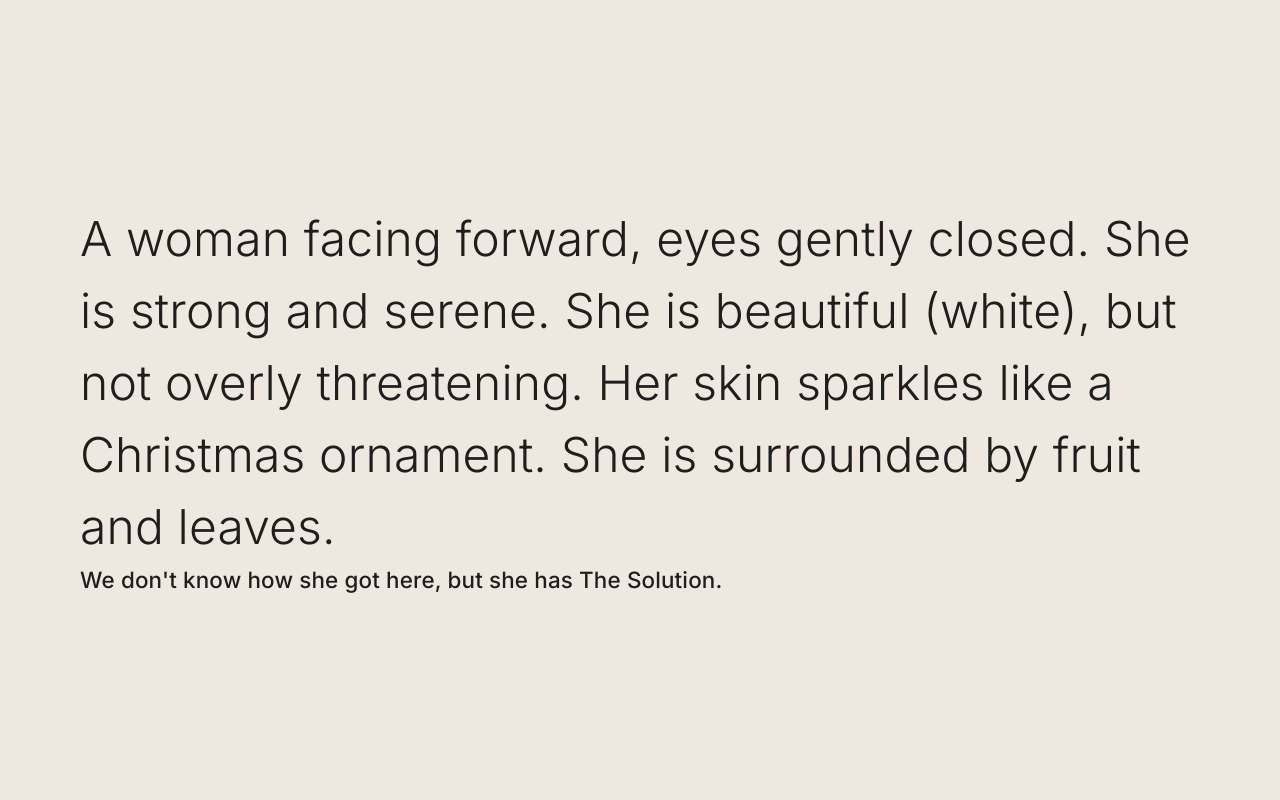
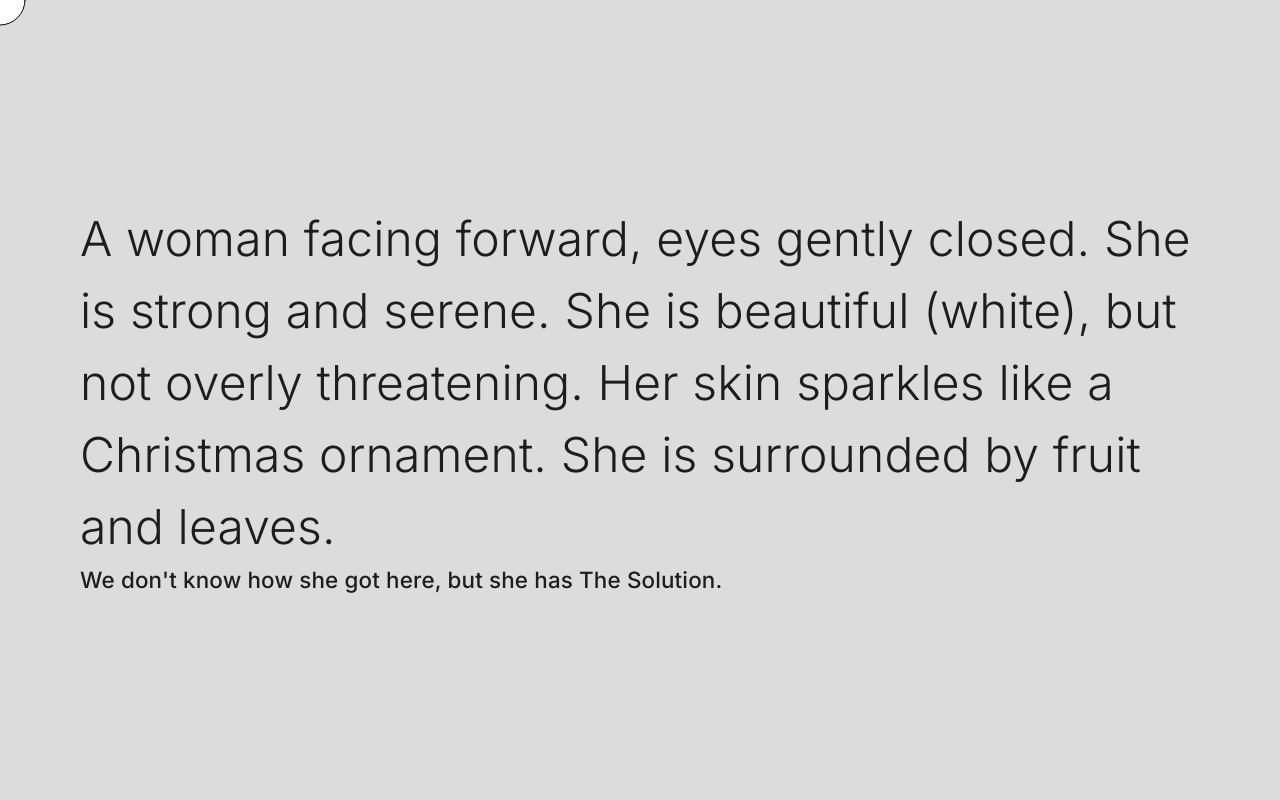
Before and after one commit to divya-mehra/the-solution, a React (Vite) app: page /look in a window 1280 px wide. Shown: the top 800 px of the page. Built offline with nearby package versions, Linux system fonts and the light colour scheme; a web font is replaced by a local one.

Commit message:
added p5

```diff
--- a/package.json
+++ b/package.json
@@ -16,6 +16,7 @@
     "@emotion/react": "^11.11.1",
     "@emotion/styled": "^11.11.0",
     "@mui/material": "^5.14.1",
+    "p5": "^1.8.0",
     "react": "^18.2.0",
     "react-dom": "^18.2.0",
     "react-router": "^6.14.2",
--- a/src/components/Layout/grid.scss
+++ b/src/components/Layout/grid.scss
@@ -40,6 +40,7 @@
   min-height: 100vh;
   padding: $baseline * 20;
   overflow: hidden;
+  // background-image: url("../assets/tex/terracotta.jpg");
 }
 
 .background {
--- /dev/null
+++ b/src/components/P5/index.css
@@ -0,0 +1,9 @@
+.hero-background {
+    min-width: 100vw;
+    min-height: 100vh;
+    z-index: -1;
+    position: fixed;
+    top: 0;
+    left: 0;
+    z-index: -1;
+}
--- /dev/null
+++ b/src/components/P5/index.jsx
@@ -0,0 +1,40 @@
+import "./index.css"
+import p5 from "p5";
+import React, { useRef, useEffect } from "react";
+
+const P5 = () => {
+    const sketchRef = useRef();
+
+    useEffect(() => {
+        const sketch = new p5((p) => {
+            p.setup = () => {
+              const canvas = p.createCanvas(sketchRef.current.clientWidth, sketchRef.current.clientHeight);
+              // Place the canvas inside the div
+              canvas.parent(sketchRef.current);
+            };
+
+            p.draw = () => {
+              p.background(220);
+              p.ellipse(p.mouseX, p.mouseY, 50, 50);
+            };
+
+            // Handle window resize to update canvas size
+            p.windowResized = () => {
+              p.resizeCanvas(sketchRef.current.clientWidth, sketchRef.current.clientHeight);
+            };
+          }, sketchRef.current);
+
+          // Cleanup
+          return () => {
+            sketch.remove();
+          };
+
+    }, [])
+
+    return (
+     <div className="hero-background" ref={sketchRef}></div>
+
+    );
+}
+
+export default P5;
--- a/src/components/StaticHero/index.jsx
+++ b/src/components/StaticHero/index.jsx
@@ -1,4 +1,5 @@
 import { useState } from "react";
+import P5 from "../P5";
 
 const StaticHero = () => {
   const [showTextCover, setShowTextCover] = useState(false);
@@ -13,6 +14,7 @@ const StaticHero = () => {
 
   return (
     <div className="static-hero flex-column">
+      <P5/>
       <div className="hero-text-title">
         A woman facing forward, eyes gently closed. She is strong and serene.
         She is beautiful (white), but not overly threatening. Her skin sparkles
```
Also changed, not shown: 1 other file (tests, documents, lock files or other folders).
